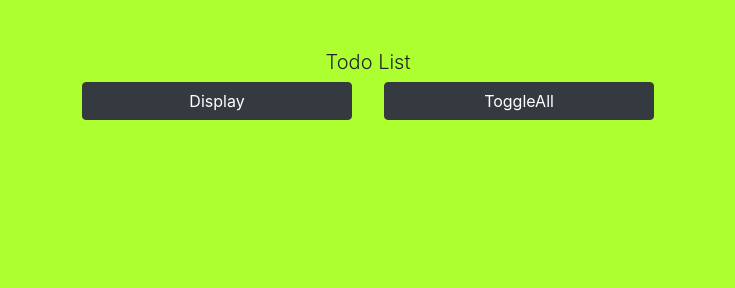
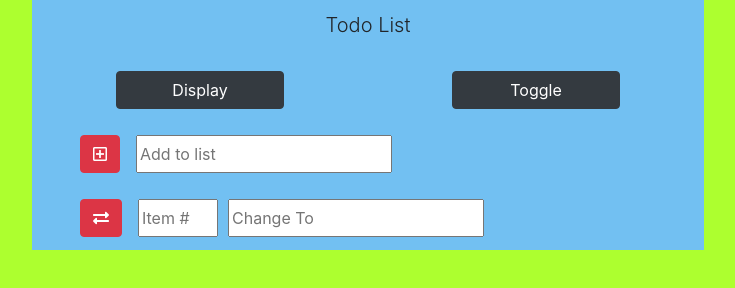
Before and after one commit to StudioJava/todoListApplication, a plain HTML site: page index.html in a window 1280 px wide. Shown: the whole page, without its empty margins (272-1007 px from the left). Drawn offline with Linux system fonts and the light colour scheme.

Commit message:
Update on handlers for buttons

```diff
--- a/index.html
+++ b/index.html
@@ -5,6 +5,8 @@
 <meta http-equiv="X-UA-Compatible" content="IE=edge">
 <meta name="viewport" content="width=device-width, initial-scale=1">
 <title>Untitled Document</title>
+<!-- Font Awesome CDN -->
+<link rel="stylesheet" href="https://use.fontawesome.com/releases/v5.6.3/css/all.css" integrity="sha384-UHRtZLI+pbxtHCWp1t77Bi1L4ZtiqrqD80Kn4Z8NTSRyMA2Fd33n5dQ8lWUE00s/" crossorigin="anonymous">
 <!-- Bootstrap -->
 <link href="css/bootstrap-4.0.0.css" rel="stylesheet">
 <style>
@@ -13,15 +15,28 @@ html, body {
     background-color: greenyellow;
     margin: 0px auto;
 }
-	.container{
-		padding-top: 50px;
-	}
 </style>
 </head>
-<body class="flex-column">
+<body>
 <!-- body code goes here -->
+<div class="container d-flex flex-column justify-content-around p-0 text-center" style="height: 250px;background-color: rgba(114,192,242,1.00);max-width: 42em;">
+  <h1 class="lead">Todo List</h1>
+  <div class="wrapper d-flex justify-content-around">
+    <button onClick="handlers.displayTodos()" class="btn btn-dark w-25">Display</button>
+    <button onClick="handlers.toggleAll()" class="btn btn-dark w-25">Toggle</button>
+  </div>
+  <div class="wrapper d-flex justify-content-start ml-5">
+    <button class="btn btn-danger mr-3"><i class="far fa-plus-square" onClick="handlers.addTodo()"></i></button>
+    <input id="addTodoTextInput" type="text" placeholder="Add to list">
+  </div>
+  <div class="wrapper d-flex justify-content-start ml-5">
+    <button onClick="handlers.changeTodo()" class="btn btn-danger mr-3"><i class="fas fa-exchange-alt"></i></button>
+    <input style="width: 80px; margin-right: 10px;" id="changeTodoPositionInput" type="number" placeholder="Item #">
+    <input id="changeTodoTextInput" type="text" placeholder="Change To">
+  </div>
+</div>
 
-<div class="container  h-100">
+<!--<div class="container  h-100">
 	<div class="col-12 d-flex justify-content-center">
 	<h1 class="lead">Todo List</h1>
 	</div>
@@ -29,7 +44,7 @@ html, body {
     <button type="button" class="btn btn-dark w-25 ml-3 mr-3  pl-1 pr-1" id="displayTodosBtn" onClick="handlers.displayTodos()">Display</button>
 	   <button type="button" class="btn btn-dark w-25 ml-3 mr-3 pl-1 pr-1" id="toggleAllBtn" onClick="handlers.toggleAll()">ToggleAll</button>
   </div>
-</div>
+</div>-->
 
 <!-- jQuery (necessary for Bootstrap's JavaScript plugins) -->
 <script src="js/jquery-3.2.1.min.js"></script>
--- a/js/app.js
+++ b/js/app.js
@@ -66,6 +66,11 @@ var handlers = {
 },
 	toggleAll: function(){
 	todoList.toggleAll();
-}
+},
+	addTodo: function (){
+	var addTodoTextInput =	document.getElementById('addTodoTextInput');
+		todoList.addTodos(addTodoTextInput.value);
+		addTodoTextInput.value ="";
+	}
 };
 //+++++++++++++++
```
